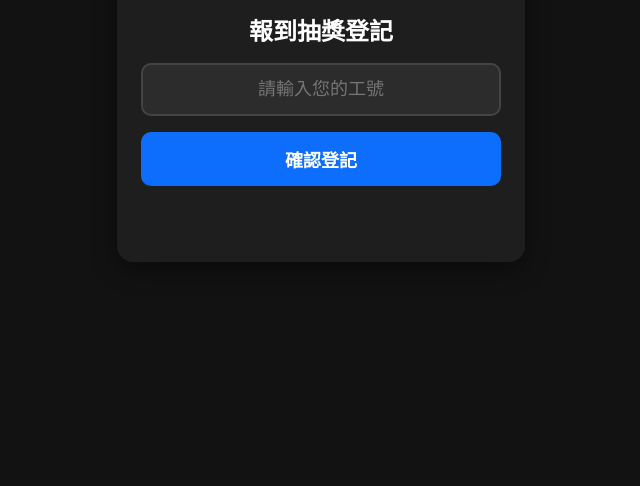
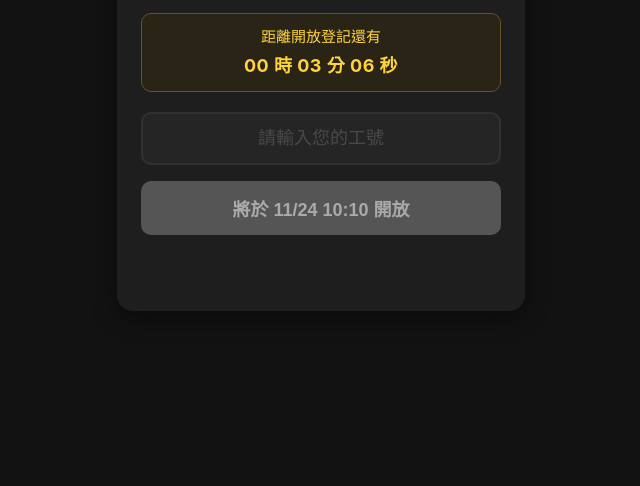
Before and after one commit to jaes0317-cmd/lottery-checkin, a plain HTML site: page index.html in a window 1280 px wide. Shown: the part 314-800 px from the top of the page, without its empty margins (319-959 px from the left). Drawn offline with Linux system fonts and the light colour scheme.

Commit message:
Add files via upload

```diff
--- a/index.html
+++ b/index.html
@@ -124,8 +124,8 @@
     const SUPABASE_PUBLISHABLE_KEY = 'sb_publishable_hfNnuojQhFjjAvG4D1XwEA_Sj6iaZ4c';
 
     // Supabase SQL 的時間
-    const OPEN_TIME = new Date('2026-11-24T09:45:00+08:00');
-    const OPEN_TIME_TEXT = '11/24 09:45';
+    const OPEN_TIME = new Date('2026-11-24T10:10:00+08:00');
+    const OPEN_TIME_TEXT = '11/24 10:10';
 
     const inputEl = document.getElementById('empId');
     const btnEl = document.getElementById('submitBtn');
```
